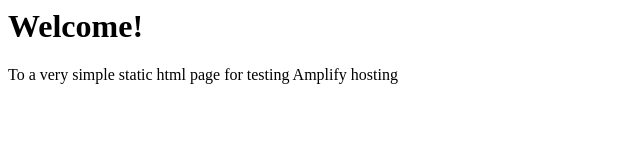
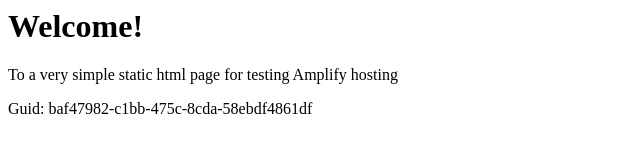
Before and after one commit to aws-aemilia-hkg/Github-PR-Commit-Integration-Test-DoNotTouch-GitH-MJCD6L4M-v1-preprod-ap-east-1, a website: page src/index.html in a window 1280 px wide. Shown: the whole page, without its empty margins (0-640 px from the left). Drawn offline with Linux system fonts and the light colour scheme.

Commit message:
commit from integ tests

```diff
--- a/src/index.html
+++ b/src/index.html
@@ -1,3 +1,5 @@
+
+
 <html lang="en">
 
 <head>
@@ -10,6 +12,6 @@
 <body>
     <h1>Welcome!</h1>
     <p>To a very simple static html page for testing Amplify hosting</p>
-</body>
+    <p>Guid: baf47982-c1bb-475c-8cda-58ebdf4861df</p></body>
 
 </html>
```
